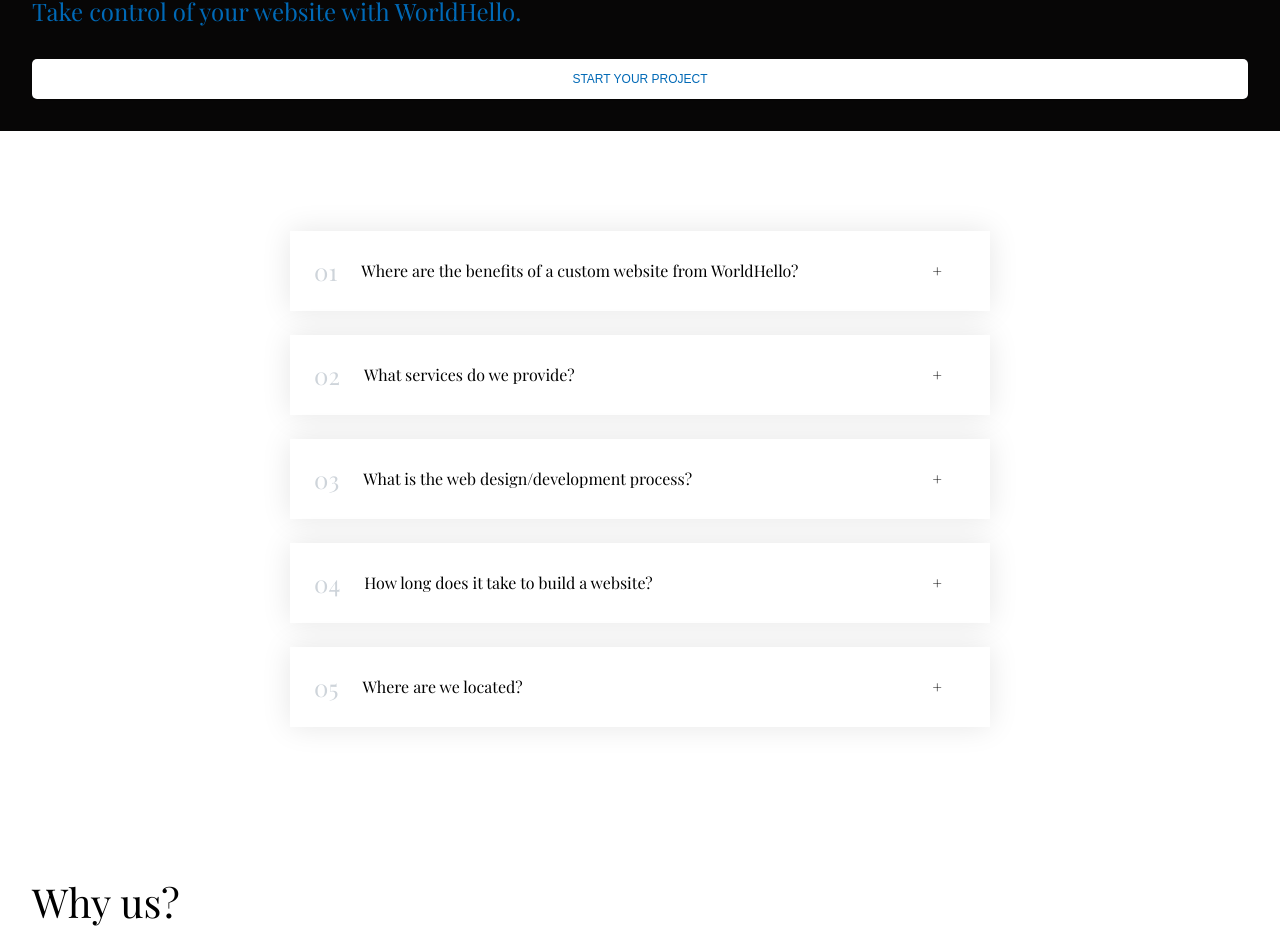
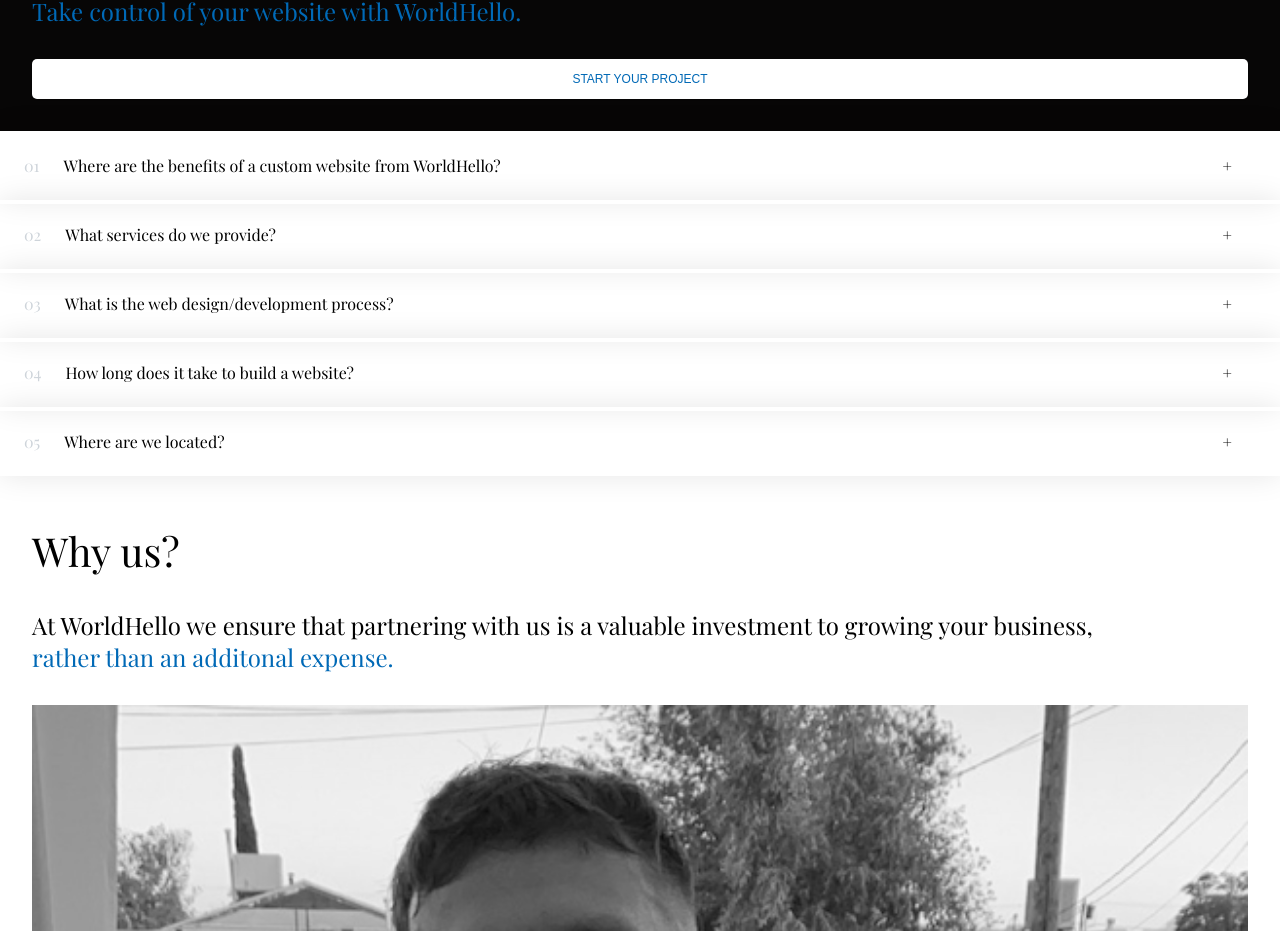
Before and after one commit to gtzjesus/WorldHello, a React (Vite) app: page / in a window 1280 px wide. Shown: the part 2357-3288 px from the top of the page. Built offline with nearby package versions, Linux system fonts and the light colour scheme; no server answers; the database is empty.

Commit message:
UI for faqs, accordion done✈️

```diff
--- a/src/features/faqs/Faqs.jsx
+++ b/src/features/faqs/Faqs.jsx
@@ -25,12 +25,15 @@ const faqs = [
   },
 ];
 
-const StyledFaqs = styled.div``;
+const StyledFaqs = styled.div`
+  display: flex;
+  flex-direction: column;
+`;
 function Faqs() {
   // STATE to OPEN and CLOSE faqs
   const [currentOpen, setCurrentOpen] = useState(null);
   return (
-    <div className="accordion">
+    <StyledFaqs>
       {faqs.map((element, index) => (
         <FaqsItem
           currentOpen={currentOpen}
@@ -42,7 +45,7 @@ function Faqs() {
           {element.text}
         </FaqsItem>
       ))}
-    </div>
+    </StyledFaqs>
   );
 }
 
--- a/src/features/faqs/FaqsItem.jsx
+++ b/src/features/faqs/FaqsItem.jsx
@@ -1,3 +1,39 @@
+import styled from 'styled-components';
+
+const StyledItem = styled.div`
+  box-shadow: 0 0 30px rgba(0, 0, 0, 0.1);
+  padding: 20px 24px;
+  padding-right: 48px;
+  cursor: pointer;
+  border-top: 4px solid #fff;
+  border-bottom: 4px solid #fff;
+
+  display: grid;
+  grid-template-columns: auto 1fr auto;
+  column-gap: 24px;
+  row-gap: 32px;
+  align-items: center;
+`;
+
+const Number = styled.p`
+  font-weight: 500;
+  color: #ced4da;
+`;
+
+const Title = styled.p`
+  font-weight: 500;
+`;
+
+const Icon = styled.p`
+  font-weight: 500;
+`;
+
+const Content = styled.p`
+  grid-column: 2 / -1;
+  padding-bottom: 16px;
+  line-height: 1.6;
+`;
+
 function FaqsItem({ num, title, currentOpen, onOpen, children }) {
   const isOpen = num === currentOpen;
 
@@ -6,12 +42,12 @@ function FaqsItem({ num, title, currentOpen, onOpen, children }) {
     onOpen(isOpen ? null : num);
   }
   return (
-    <div className={`item ${isOpen ? 'open' : ''}`} onClick={handleToggle}>
-      <p className="number">{num < 9 ? `0${num + 1}` : num + 1}</p>
-      <p>{title}</p>
-      <p>{isOpen ? '-' : '+'}</p>
-      {isOpen && <div className="content-box">{children}</div>}
-    </div>
+    <StyledItem className={`${isOpen ? 'open' : ''}`} onClick={handleToggle}>
+      <Number className="number">{num < 9 ? `0${num + 1}` : num + 1}</Number>
+      <Title>{title}</Title>
+      <Icon>{isOpen ? '-' : '+'}</Icon>
+      {isOpen && <Content>{children}</Content>}
+    </StyledItem>
   );
 }
 
--- a/src/styles/App.css
+++ b/src/styles/App.css
@@ -28,64 +28,12 @@ hr {
 }
 
 /* // FAQS */
-
-.accordion {
-  width: 700px;
-  margin: 100px auto;
-  display: flex;
-  flex-direction: column;
-  gap: 24px;
-}
-
-.item {
-  box-shadow: 0 0 30px rgba(0, 0, 0, 0.1);
-  padding: 20px 24px;
-  padding-right: 48px;
-  cursor: pointer;
-  border-top: 4px solid #fff;
-  border-bottom: 4px solid #fff;
-
-  display: grid;
-  grid-template-columns: auto 1fr auto;
-  column-gap: 24px;
-  row-gap: 32px;
-  align-items: center;
-}
-
-.number {
-  font-size: 24px;
-  font-weight: 500;
-  color: #ced4da;
-}
-
-.title,
-.icon {
-  font-size: 24px;
-  font-weight: 500;
-}
-
-.content-box {
-  grid-column: 2 / -1;
-  padding-bottom: 16px;
-  line-height: 1.6;
-}
-
-.content-box ul {
-  color: #868e96;
-  margin-left: 16px;
-  margin-top: 16px;
-
-  display: flex;
-  flex-direction: column;
-  gap: 12px;
-}
-
 /* OPEN STATE */
 .open {
-  border-top: 4px solid #087f5b;
+  border-top: 4px solid var(--color-blue);
 }
 
 .open .number,
 .open .title {
-  color: #087f5b;
+  color: var(--color-blue);
 }
```
